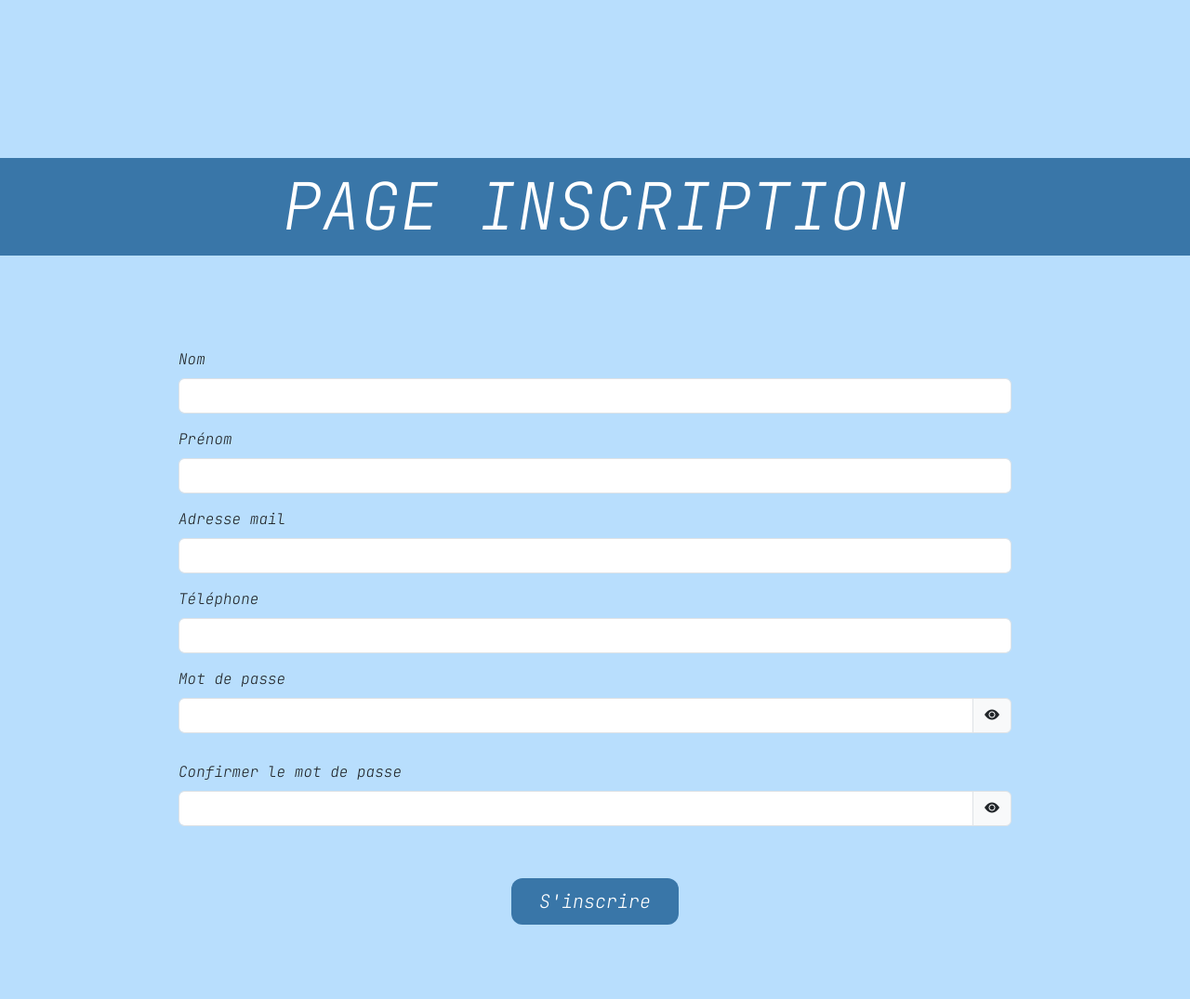
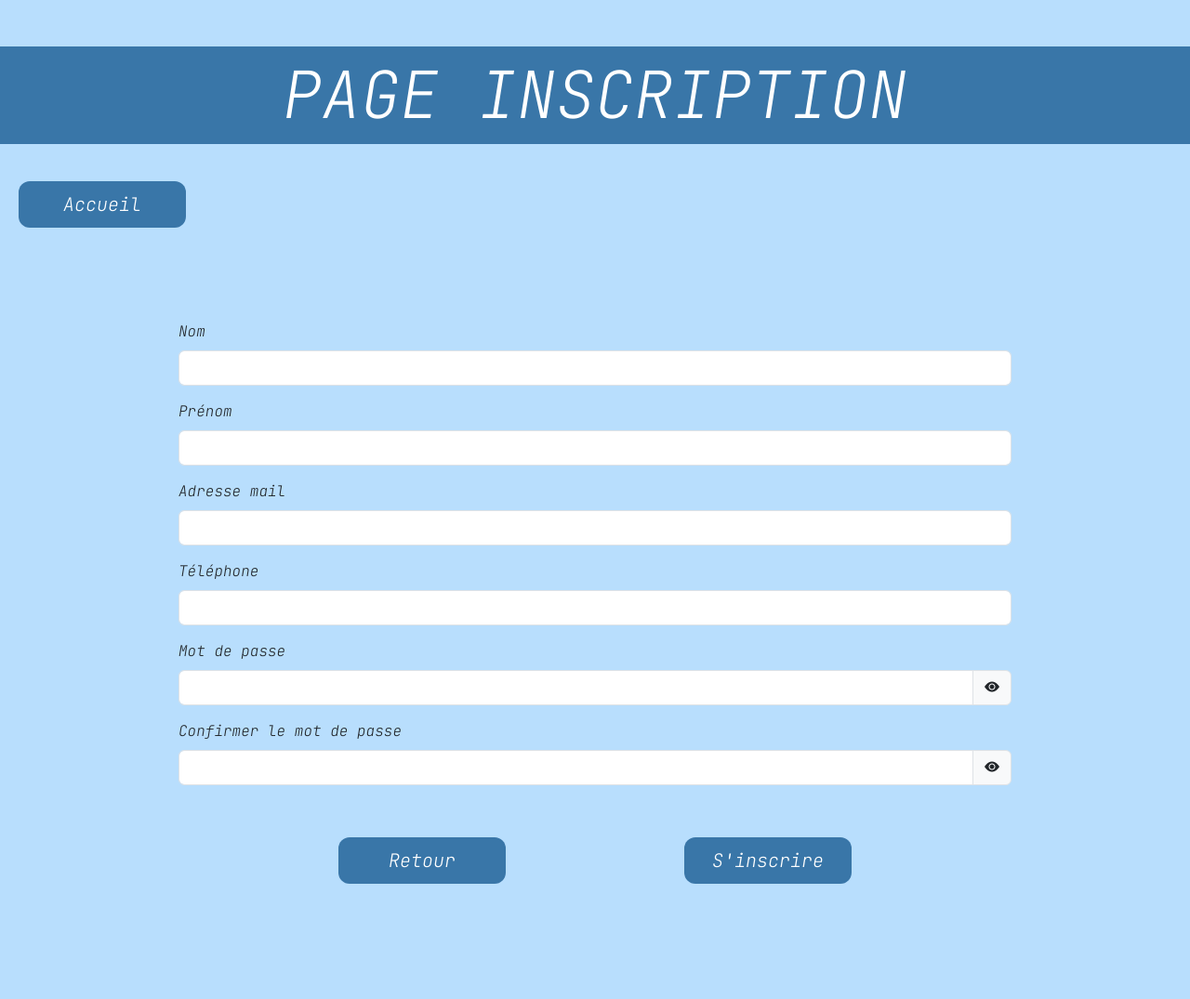
Before and after one commit to Julien-Vauclin/note-de-frais, a PHP site: page /views/inscription.php in a window 1280 px wide. Shown: the whole page at 93% size. After the commit the page ends 951 px from the top, so only its background shows below. Run offline with PHP 8.4, Linux system fonts and the light colour scheme.

Commit message:
password hash + bouton retour, bouton accueil dans page inscription

```diff
--- a/assets/css/style.css
+++ b/assets/css/style.css
@@ -137,10 +137,10 @@ body{
   height: 60px;
 }
 /* Force mot de passe */
-.power{
+/* .power{
   display: flex;
   margin-top: 20px;
-}
+} */
 .message{
   text-align: center;
   margin: auto 0;
@@ -172,3 +172,59 @@ body{
 .invalid {
   color: red;
 }
+.boutonaccueillogin{
+  background-color: rgb(57, 118, 168);
+  color: white;
+  width: 180px;
+  height: 50px;
+  border-radius: 12px;
+  border: none;
+  font-size: 20px;
+  transition: 0.4s;
+  margin-bottom: 80px;
+}
+.boutonaccueillogin:hover{
+  background-color: rgb(33, 126, 247);
+  color: white;
+  transition: 0.4s;
+  width: 190px;
+  height: 60px;
+}
+.divboutonaccueillogin{
+  margin-top: 40px;
+  margin-left: 20px;
+  margin-right: 20px;
+  transition: 0.4s;
+}
+.portailinscription{
+  display: flex;
+  justify-content: space-evenly;
+  margin-top: 50px;
+  font-size: 70px;
+  color: white;
+  background-color: rgb(57, 118, 168);
+}
+/* Bouton accueil - page inscription */
+.retouraccueilinscription{
+  margin-top: 40px;
+  margin-left: 20px;
+  margin-right: 20px;
+  transition: 0.4s;
+}
+.boutonaccueilinscription{
+  background-color: rgb(57, 118, 168);
+  color: white;
+  width: 180px;
+  height: 50px;
+  border-radius: 12px;
+  border: none;
+  font-size: 20px;
+  transition: 0.4s;
+}
+.boutonaccueilinscription:hover{
+  background-color: rgb(33, 126, 247);
+  color: white;
+  transition: 0.4s;
+  width: 190px;
+  height: 60px;
+}
--- a/views/inscription.php
+++ b/views/inscription.php
@@ -12,7 +12,13 @@ $lastnameError = $firstnameError = $mailError = $phoneError = $passwordError = "
 $securityLevel = 0;
 // $allowSubmission = $messageNom = "" && $messagePrenom = "" && $messageMail = "" && $messageNumero = "" && $messagePassword = "";
 ?>
-<p class="portailemploye">PAGE INSCRIPTION</p>
+<p class="portailinscription">PAGE INSCRIPTION</p>
+<!-- Bouton accueil -->
+<div class="retouraccueilinscription">
+  <a href="accueil.php">
+    <button type="button" class="boutonaccueilinscription">Accueil</button>
+  </a>
+</div>
 <!-- Formulaire de connexion employé -->
 <script>
   function validateForm() {
@@ -60,7 +66,6 @@ $securityLevel = 0;
     return true;
   }
 </script>
-
 <!-- REGEX PHP -->
 <?php
 // Initialisation des variables
@@ -76,6 +81,7 @@ if ($_SERVER['REQUEST_METHOD'] == 'POST') {
   $mail = $_POST['mail'];
   $phone = $_POST['phone'];
   $password = $_POST['password'];
+  $hashedPassword = password_hash($password, PASSWORD_DEFAULT);
   $confirmationMotDePasse = $_POST['confirmationmotdepasse'];
   // Récupération des données du formulaire
   $nomInscrit = $_POST['lastname'];
@@ -85,8 +91,8 @@ if ($_SERVER['REQUEST_METHOD'] == 'POST') {
   $motDePasse = $_POST['password'];
   $confirmationMotDePasse = $_POST['confirmationmotdepasse'];
   // Définition des regex
-  $regexLastname = '/^[a-zA-Z]+$/';
-  $regexFirstname = '/^[a-zA-Z]+$/';
+  $regexLastname = '/^[a-zA-Z-]+$/';
+  $regexFirstname = '/^[a-zA-Z-]+$/';
   $regexMail = '/^[a-zA-Z0-9._-]+@[a-zA-Z0-9._-]{2,}\.[a-z]{2,4}$/';
   $regexPhone = '/^(06|07)\d{8}$/';
   // Fonction lastname (regex)
@@ -165,9 +171,12 @@ if ($_SERVER['REQUEST_METHOD'] == 'POST') {
           // Insertion dans la base de données
           $sql = "INSERT INTO employee (lastname, firstname, mail, phone, password) VALUES (?, ?, ?, ?, ?)";
           $stmt = $pdo->prepare($sql);
-          $stmt->execute([$lastname, $firstname, $mail, $phone, $password]);
+          $stmt->execute([$lastname, $firstname, $mail, $phone, $hashedPassword]);
 
-          echo "L'employé a bien été ajouté. (controller-inscription.php)";
+          echo "L'employé a bien été ajouté. (inscription.php)";
+          echo '<script>window.alert("Bienvenue ' . $firstname . ' ,vous êtes inscrit(e) !");
+          window.location.href = "login-employe.php";
+          </script>';
         }
       } catch (PDOException $exception) {
         echo "Erreur lors de l'ajout de l'employé : " . $exception->getMessage() . "<br>";
@@ -201,18 +210,6 @@ if ($_SERVER['REQUEST_METHOD'] == 'POST') {
     <input type="text" class="form-control" name="phone" id="phone" value="<?php echo htmlspecialchars($phone) ?>">
     <?php echo $messageNumero; ?>
   </div>
-  <!-- Regex telephone -->
-  <!-- <script>
-    let regexPhone = new RegExp('^(06|07)\\d{8}$');
-    phone.addEventListener('input', function() {
-      if (regexPhone.test(phone.value)) {
-        phone.style.border = '2px solid red';
-      } else {
-        phone.style.border = '2px solid green';
-      }
-    })
-  </script> -->
-
   <!-- Mot de passe -->
   <label for="motdepasse" class="form-label">Mot de passe</label>
   <div class="input-group mb-3">
@@ -309,7 +306,12 @@ if ($_SERVER['REQUEST_METHOD'] == 'POST') {
   </script>
   <!-- Boutons connexion & inscription -->
   <div class="boutonslogin">
-    <!-- Bouton connexion -->
+    <div class="divboutonaccueillogin">
+      <a href="login-employe.php">
+        <button type="button" class="boutonaccueillogin">Retour</button>
+      </a>
+    </div>
+    <!-- Bouton inscription -->
     <div class="boutonconnexionemploye">
       <button type="submit" name="submit" class="sinscrire">S'inscrire</button>
     </div>
```
Also changed, not shown: config.php (+0 -31 lines).
